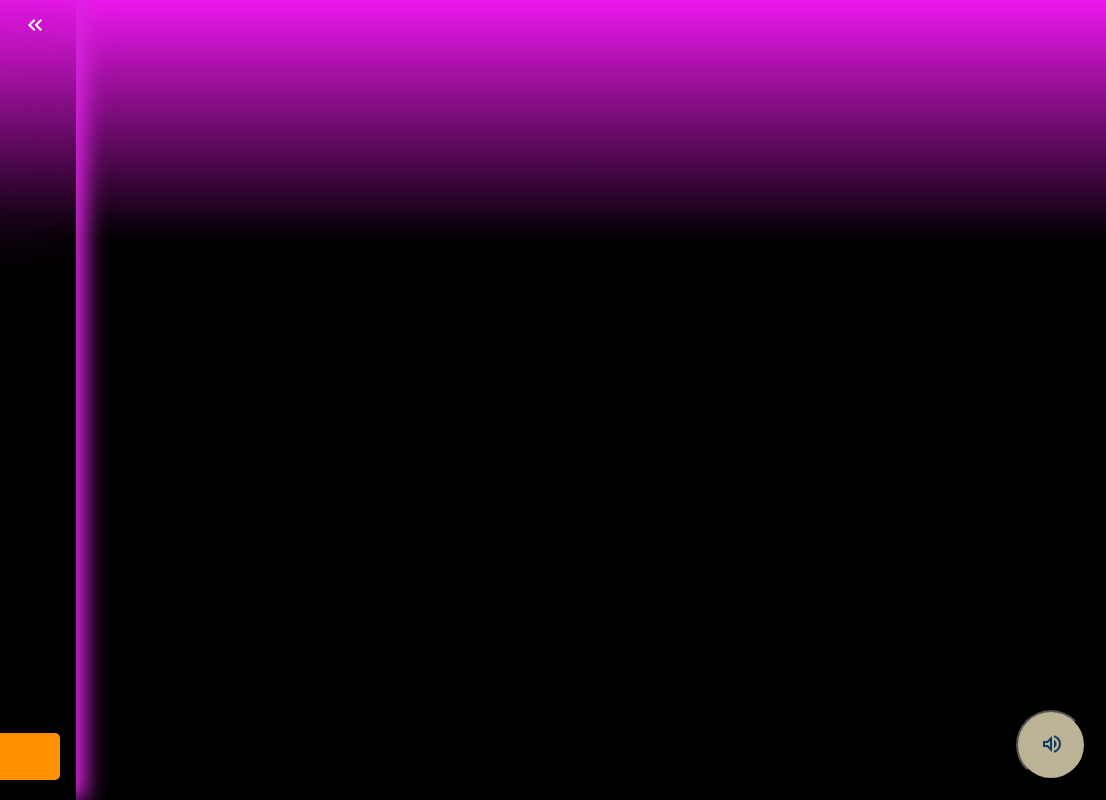
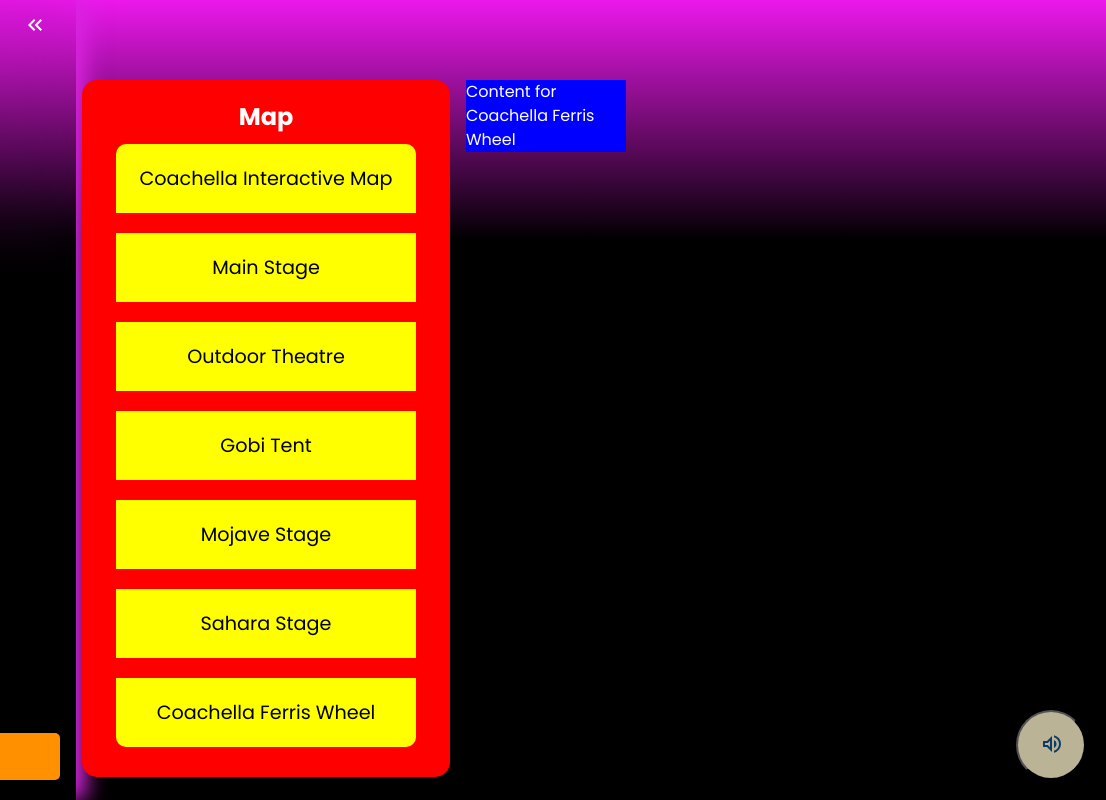
Before and after one commit to Filson-1124/Tierra-De-La-Musica, a plain HTML site: page map.html in a window 1280 px wide. Shown: the full height of the page, 174-1280 px from the left. Drawn offline with Linux system fonts and the light colour scheme.

Commit message:
map commit

```diff
--- a/map.html
+++ b/map.html
@@ -8,7 +8,7 @@
 <link href="https://fonts.googleapis.com/css2?family=Poppins:ital,wght@0,100;0,200;0,300;0,400;0,500;0,600;0,700;0,800;0,900;1,100;1,200;1,300;1,400;1,500;1,600;1,700;1,800;1,900&display=swap" rel="stylesheet">
     <link rel="stylesheet" href="style.css">
     <script type="text/javascript" src="index.js" defer></script>
-
+    <script src="map.js" defer></script>
     <title>Maps</title>
 </head>
 <body>
@@ -88,19 +88,35 @@
         <span>Tickets</span>
     </a>
 
-</div>
+    </div>
     </nav>
 
-
-    </section>
 
     <button id="muter" onclick="mute()">
         <svg id="muted" class="muted" xmlns="http://www.w3.org/2000/svg" height="24px" viewBox="0 -960 960 960" width="24px" fill="#e8eaed"><path d="M792-56 671-177q-25 16-53 27.5T560-131v-82q14-5 27.5-10t25.5-12L480-368v208L280-360H120v-240h128L56-792l56-56 736 736-56 56Zm-8-232-58-58q17-31 25.5-65t8.5-70q0-94-55-168T560-749v-82q124 28 202 125.5T840-481q0 53-14.5 102T784-288ZM650-422l-90-90v-130q47 22 73.5 66t26.5 96q0 15-2.5 29.5T650-422ZM480-592 376-696l104-104v208Zm-80 238v-94l-72-72H200v80h114l86 86Zm-36-130Z"/></svg>
         <svg id="unmute" class="unmute audioButShow" xmlns="http://www.w3.org/2000/svg" height="24px" viewBox="0 -960 960 960" width="24px" fill="#e8eaed"><path d="M560-131v-82q90-26 145-100t55-168q0-94-55-168T560-749v-82q124 28 202 125.5T840-481q0 127-78 224.5T560-131ZM120-360v-240h160l200-200v640L280-360H120Zm440 40v-322q47 22 73.5 66t26.5 96q0 51-26.5 94.5T560-320ZM400-606l-86 86H200v80h114l86 86v-252ZM300-480Z"/></svg>
     </button>
 
+    <div class="map-container">
+        <h2>Map</h2>
+        <button class="map-btn map-btn1" onclick="showMap('map1')">Coachella Interactive Map</button>
+        <button class="map-btn map-btn2" onclick="showMap('map2')">Main Stage</button>
+        <button class="map-btn map-btn3" onclick="showMap('map3')">Outdoor Theatre</button>
+        <button class="map-btn map-btn4" onclick="showMap('map4')">Gobi Tent</button>
+        <button class="map-btn map-btn5" onclick="showMap('map5')">Mojave Stage</button>
+        <button class="map-btn map-btn6" onclick="showMap('map6')">Sahara Stage</button>
+        <button class="map-btn map-btn7" onclick="showMap('map7')">Coachella Ferris Wheel</button>
+    </div>
 
-
+    <div class="map-holder">
+        <div id="map1" class="map">Content for Coachella Interactive Map</div>
+        <div id="map2" class="map">Content for Main Stage</div>
+        <div id="map3" class="map">Content for Outdoor Theatre</div>
+        <div id="map4" class="map">Content for Gobi Tent</div>
+        <div id="map5" class="map">Content for Mojave Stage</div>
+        <div id="map6" class="map">Content for Sahara Stage</div>
+        <div id="map7" class="map">Content for Coachella Ferris Wheel</div>
+    </div>
 
 </body>
 </html>
--- /dev/null
+++ b/map.js
@@ -0,0 +1,10 @@
+function showMap(mapId) {
+    const maps = document.querySelectorAll('.map');
+    maps.forEach(map => {
+        map.style.display = 'none';
+    });
+    const selectedMap = document.getElementById(mapId);
+    if (selectedMap) {
+        selectedMap.style.display = 'block';
+    }
+}
--- a/style.css
+++ b/style.css
@@ -449,3 +449,68 @@
 .guideCons{
 
 }
+
+.map-container {
+    position: absolute;
+    top: 10%;
+    left: 20%;
+    display: flex;
+    flex-direction: column;
+    align-items: center;
+    background-color: red;
+    height: auto;
+    width: 20.5rem;
+    border-radius: 15px;
+    padding: 20px;
+}
+
+.map-container h2 {
+    margin: 5px 0;
+    text-align: center;
+}
+
+.map-btn {
+    margin: 10px 0;
+    padding: 20px;
+    width: 18.75rem;
+    height: auto;
+    background-color: yellow;
+    display: flex;
+    justify-content: center;
+    align-items: center;
+    font-family: "Poppins", sans-serif;
+    font-size: 1.2rem;
+    font-weight: normal;
+    border: none;
+    cursor: pointer;
+    transition: background-color 0.3s;
+}
+
+.map-btn:hover {
+    background-color: #ffd700;
+}
+
+.map-btn1 {
+    border-radius: 10px 10px 0 0;
+}
+
+.map-btn7 {
+    border-radius: 0 0 10px 10px;
+}
+
+.map {
+    display: none;
+}
+
+#map1, #map2, #map3, #map4, #map5, #map6, #map7{
+    width: 10rem;
+    height: auto;
+
+    position: absolute;
+    top: 10%;
+    left: 50%;
+    display: flex;
+    flex-direction: column;
+    align-items: center;
+    background-color: blue;
+}
```
Also changed, not shown: index.html (line endings or trailing spaces).
